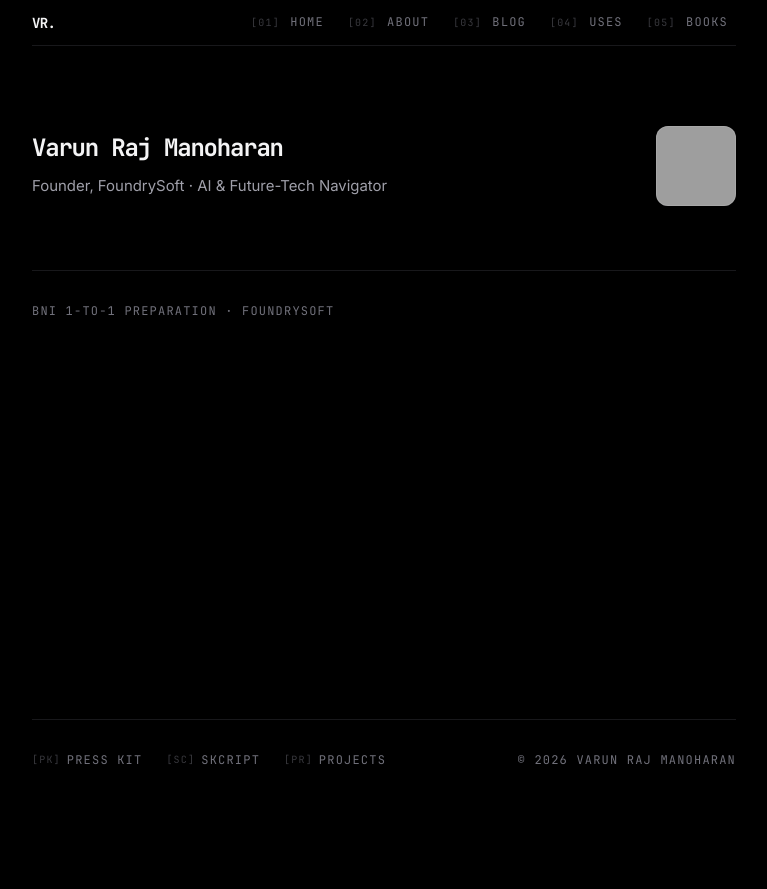
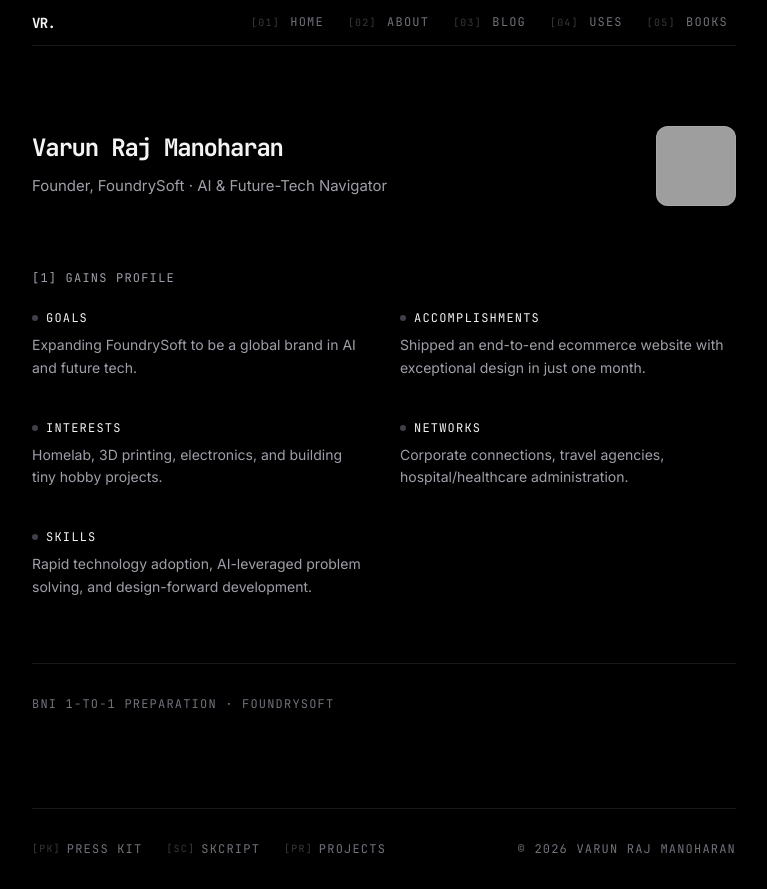
Before and after one commit to varun-raj/vr-site-astro, an Astro site: page /bni/dance-card in a window 1280 px wide. Shown: the whole page, without its empty margins (256-1023 px from the left). Before the commit the page ends 800 px from the top, so only its background shows below. Built offline with nearby package versions, Linux system fonts and the light colour scheme; Astro itself is replaced by a stand-in of ours; grey boxes are pictures that could not be loaded.

Commit message:
feat: implement GAINS profile section

```diff
--- a/src/pages/bni/dance-card.astro
+++ b/src/pages/bni/dance-card.astro
@@ -31,7 +31,24 @@ import bniData from "../../content/bni.json";
       </div>
     </header>
 
-    <!-- Content sections will go here -->
+    <section class="space-y-8">
+      <div>
+        <span class="font-mono text-xxs uppercase tracking-widest text-zinc-400 block mb-6">[1] GAINS Profile</span>
+        <div class="grid grid-cols-1 md:grid-cols-2 gap-x-8 gap-y-10">
+          {bniData.gains.map((item) => (
+            <div class="group space-y-2">
+              <div class="flex items-center gap-2 font-mono text-xxs uppercase tracking-widest text-zinc-900 dark:text-zinc-100">
+                <span class="size-1.5 rounded-full bg-zinc-300 dark:bg-zinc-700"></span>
+                {item.label}
+              </div>
+              <p class="text-sm leading-relaxed text-zinc-600 dark:text-zinc-400">
+                {item.content}
+              </p>
+            </div>
+          ))}
+        </div>
+      </div>
+    </section>
 
     <footer class="pt-8 border-t border-zinc-100 dark:border-zinc-900">
       <p class="font-mono text-xxs uppercase tracking-widest text-zinc-400 dark:text-zinc-500">
```
